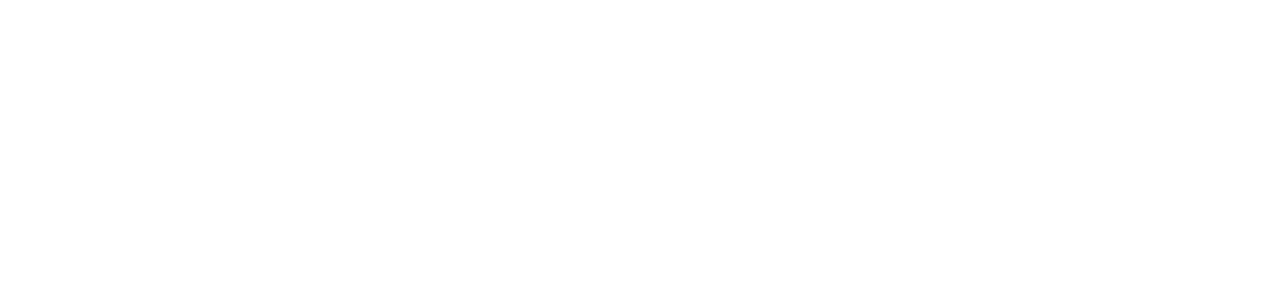
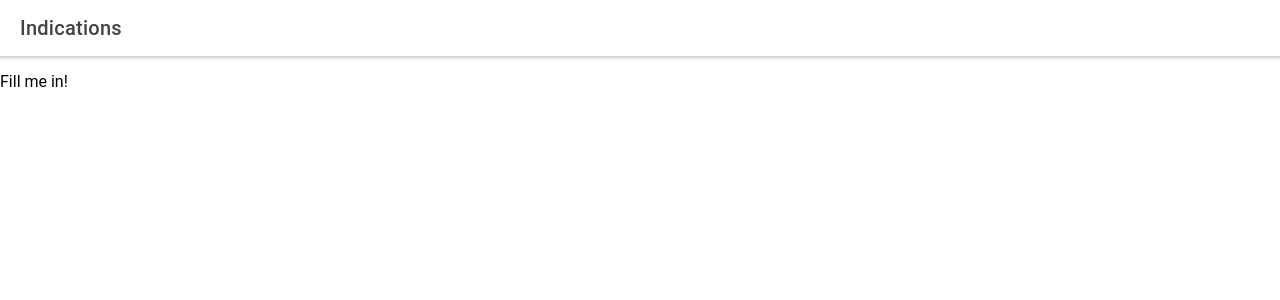
Before and after one commit to Luminilion/EskApp, a React (Create React App) app: page /enigma in a window 1280 px wide. Shown: the top 300 px of the page. Built offline with nearby package versions, Linux system fonts and the light colour scheme.

Commit message:
Added main logic page Enigma

```diff
--- a/src/App.tsx
+++ b/src/App.tsx
@@ -5,6 +5,7 @@
 
 // Import components
 import Home from './pages/Home';
+import Enigma from './pages/Enigma'
 import Indications from './pages/enigma/Indications';
 import Buzzer from './pages/enigma/Buzzer';
 import BuzzerSolo from './pages/enigma/BuzzerSolo';
@@ -48,6 +49,10 @@
           <Redirect to="/home" />
         </Route>
 
+        <Route exact path="/enigma">
+          <Enigma />
+        </Route>
+
         <Route exact path="/indications">
           <Indications />
         </Route>
--- /dev/null
+++ b/src/pages/Enigma.tsx
@@ -0,0 +1,22 @@
+import { IonContent, IonHeader, IonPage, IonTitle, IonToolbar } from '@ionic/react';
+import './Enigma.css';
+
+const Enigma: React.FC = () => {
+  return (
+    <IonPage>
+
+      <IonHeader>
+        <IonToolbar>
+          <IonTitle>Indications</IonTitle>
+        </IonToolbar>
+      </IonHeader>
+
+      <IonContent fullscreen>
+        <p>Fill me in!</p>
+      </IonContent>
+
+    </IonPage>
+  );
+};
+
+export default Enigma;
```
Also changed, not shown: src/pages/Enigma.css (added).
